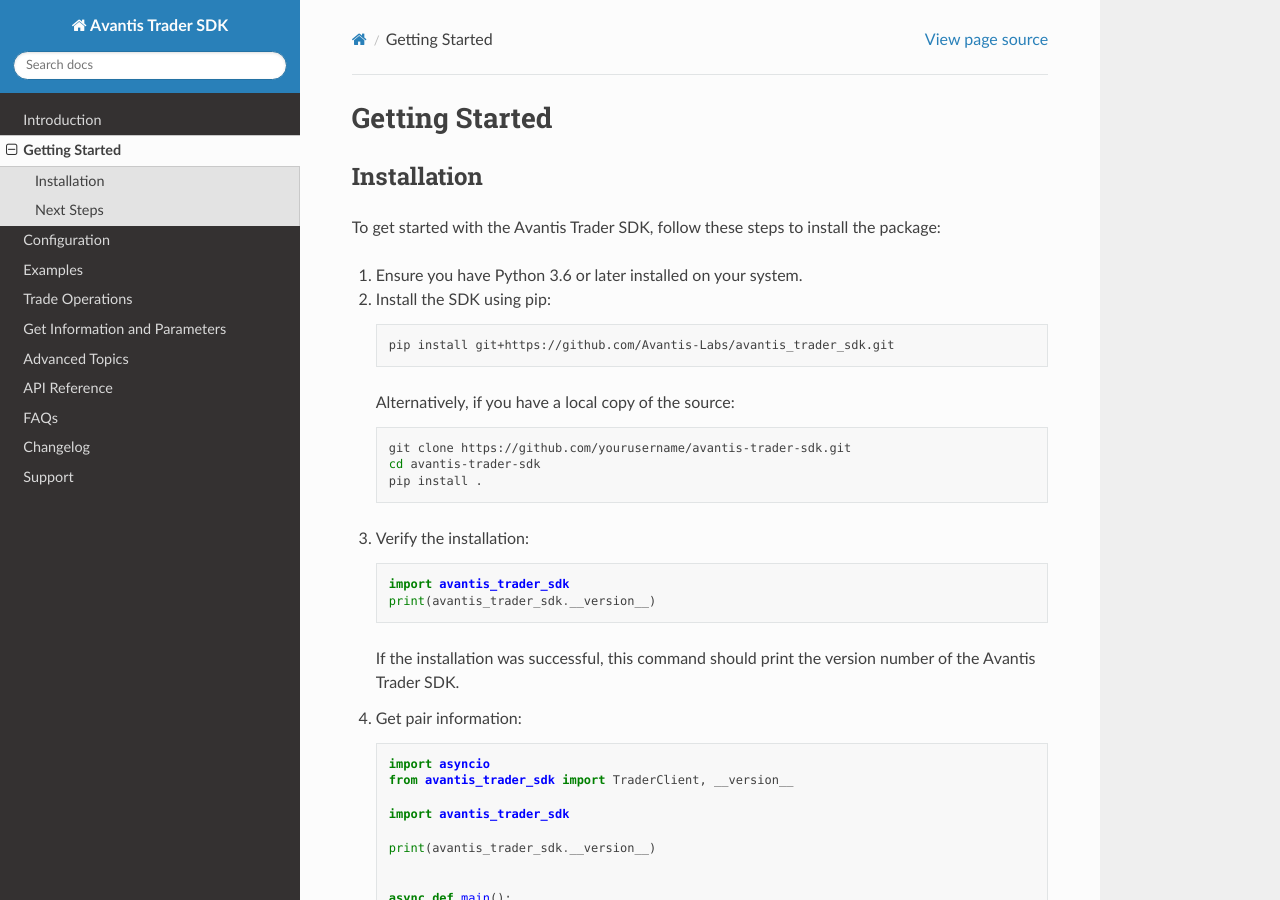
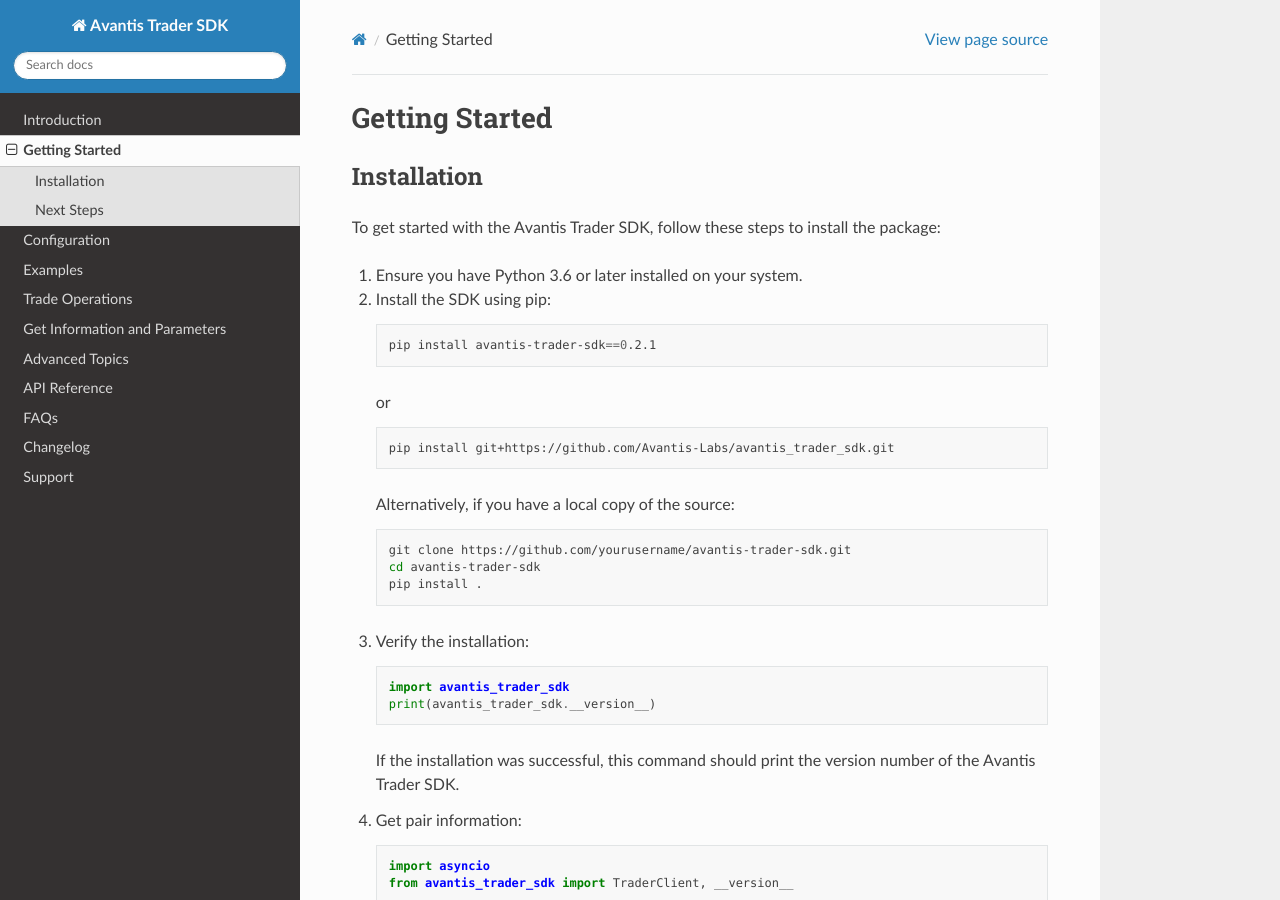
Before and after one commit to Avantis-Labs/avantis_trader_sdk, a Sphinx documentation site: the page built from docs/source/getting_started.rst, in a window 1280 px wide and 900 px high. Built offline with Sphinx 7.4.7 and the Read the Docs theme 3.1.0, drawn with Linux system fonts in a browser that asks for light colours; pages that are not in the unit, such as notebooks, are missing from menus.

Commit message:
update docs

```diff
--- a/docs/source/getting_started.rst
+++ b/docs/source/getting_started.rst
@@ -9,6 +9,12 @@
 1. Ensure you have Python 3.6 or later installed on your system.
 
 2. Install the SDK using pip:
+
+   .. code-block:: bash
+
+      pip install avantis-trader-sdk==0.2.1
+
+   or
 
    .. code-block:: bash
 
```
